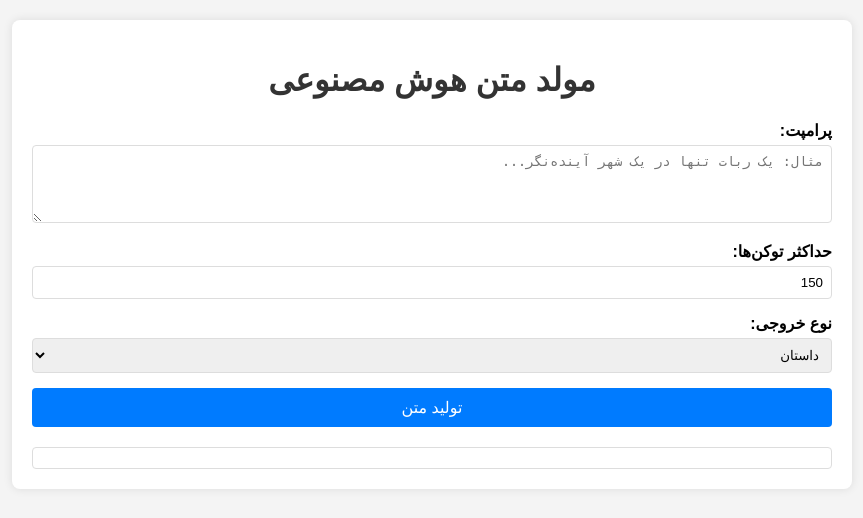
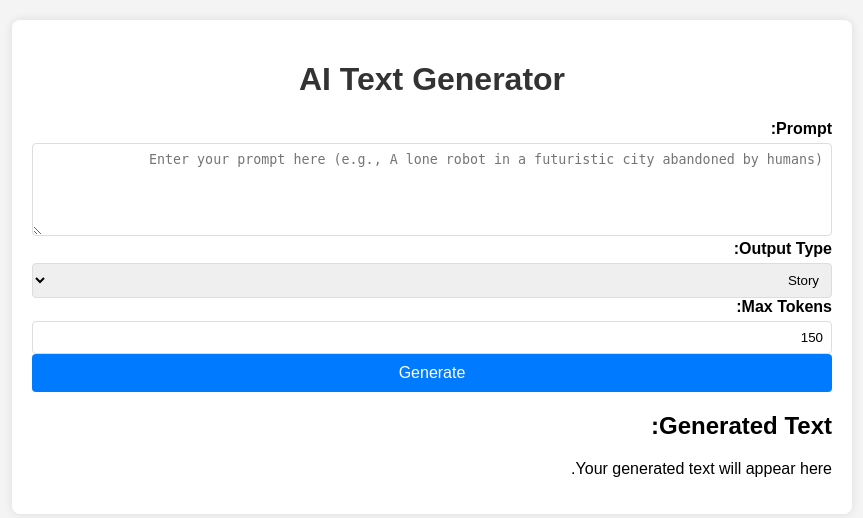
Before and after one commit to mha0376/ai-text-generator, a FastAPI app: page / in a window 1280 px wide. Shown: the top 518 px of the page, without its empty margins (208-1071 px from the left). Run offline with FastAPI, Linux system fonts and the light colour scheme.

Commit message:
Update index.html

```diff
--- a/app/templates/index.html
+++ b/app/templates/index.html
@@ -1,32 +1,37 @@
 <!DOCTYPE html>
-<html lang="fa" dir="rtl">
+<html lang="en">
 <head>
     <meta charset="UTF-8">
     <meta name="viewport" content="width=device-width, initial-scale=1.0">
-    <title>مولد متن هوش مصنوعی</title>
+    <title>AI Text Generator</title>
     <link rel="stylesheet" href="/static/style.css">
 </head>
 <body>
     <div class="container">
-        <h1>مولد متن هوش مصنوعی</h1>
-        <div class="input-group">
-            <label for="prompt">پرامپت:</label>
-            <textarea id="prompt" rows="4" placeholder="مثال: یک ربات تنها در یک شهر آینده‌نگر..."></textarea>
+        <h1>AI Text Generator</h1>
+        <form id="text-form">
+            <div class="form-group">
+                <label for="prompt">Prompt:</label>
+                <textarea id="prompt" name="prompt" rows="5" placeholder="Enter your prompt here (e.g., A lone robot in a futuristic city abandoned by humans)" required></textarea>
+            </div>
+            <div class="form-group">
+                <label for="output-type">Output Type:</label>
+                <select id="output-type" name="output_type" required>
+                    <option value="story">Story</option>
+                    <option value="summary">Summary</option>
+                    <option value="analysis">Analysis</option>
+                </select>
+            </div>
+            <div class="form-group">
+                <label for="max-tokens">Max Tokens:</label>
+                <input type="number" id="max-tokens" name="max_tokens" min="50" max="1000" value="150" required>
+            </div>
+            <button type="submit" class="generate-btn">Generate</button>
+        </form>
+        <div id="result" class="result">
+            <h2>Generated Text:</h2>
+            <p id="generated-text">Your generated text will appear here.</p>
         </div>
-        <div class="input-group">
-            <label for="maxTokens">حداکثر توکن‌ها:</label>
-            <input type="number" id="maxTokens" value="150" min="50" max="1000">
-        </div>
-        <div class="input-group">
-            <label for="outputType">نوع خروجی:</label>
-            <select id="outputType">
-                <option value="story">داستان</option>
-                <option value="summary">خلاصه</option>
-                <option value="analysis">تحلیل</option>
-            </select>
-        </div>
-        <button onclick="generateText()">تولید متن</button>
-        <div id="response"></div>
     </div>
     <script src="/static/script.js"></script>
 </body>
```
